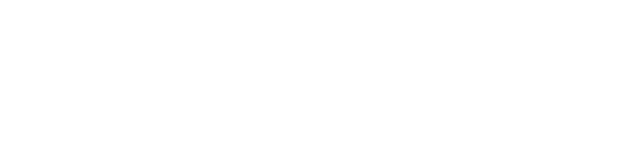
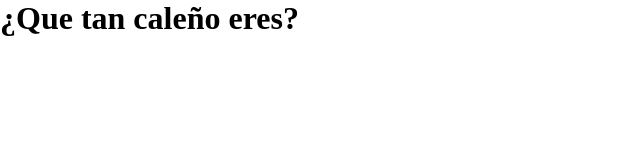
Before and after one commit to hila05-06/porcentcali, a plain HTML site: page index.html in a window 1280 px wide. Shown: the whole page, without its empty margins (0-640 px from the left). Drawn offline with Linux system fonts and the light colour scheme.

Commit message:
Vinculación css y js

```diff
--- a/index.html
+++ b/index.html
@@ -7,6 +7,8 @@
     <link rel="stylesheet" href="style.css">
 </head>
 <body>
+    <h1>¿Que tan caleño eres?</h1>
+    <script src="java.js"></script>
 
 </body>
 </html>
--- a/java.js
+++ b/java.js
@@ -0,0 +1 @@
+alert("Holi mundo")
--- a/style.css
+++ b/style.css
@@ -0,0 +1,6 @@
+*{
+    margin: 0;
+    padding: 0;
+    box-sizing: border-box;
+
+}
```
